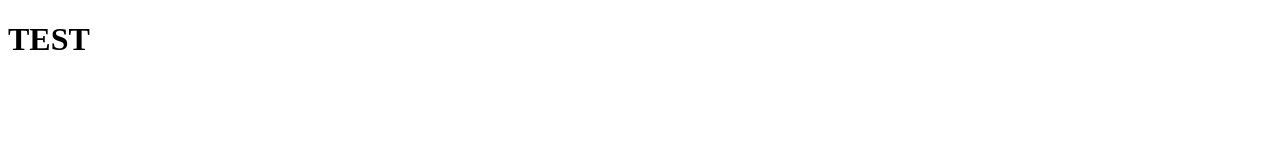
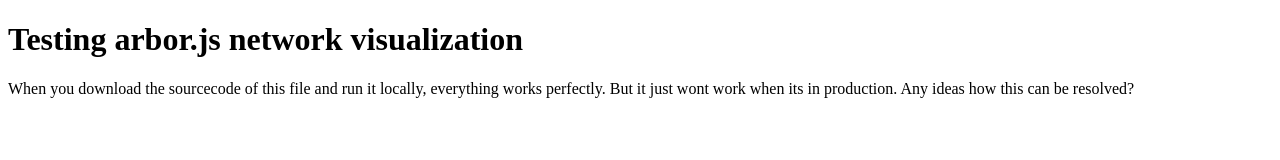
Before and after one commit to dcts/arbor-js-test, a plain HTML site: page index.html in a window 1280 px wide. Drawn offline with nearby package versions, Linux system fonts and the light colour scheme.

Commit message:
Update index.html

```diff
--- a/index.html
+++ b/index.html
@@ -5,7 +5,8 @@
   <title>Document</title>
 </head>
 <body>
-  <h1>TEST</h1>
+  <h1>Testing arbor.js network visualization</h1>
+  <p>When you download the sourcecode of this file and run it locally, everything works perfectly. But it just wont work when its in production. Any ideas how this can be resolved?</p>
   <canvas id="viewport" width="800" height="500"></canvas>
   <script src="https://ajax.googleapis.com/ajax/libs/jquery/1.6.1/jquery.min.js"></script>
   <!-- run from the minified library file: -->
```
